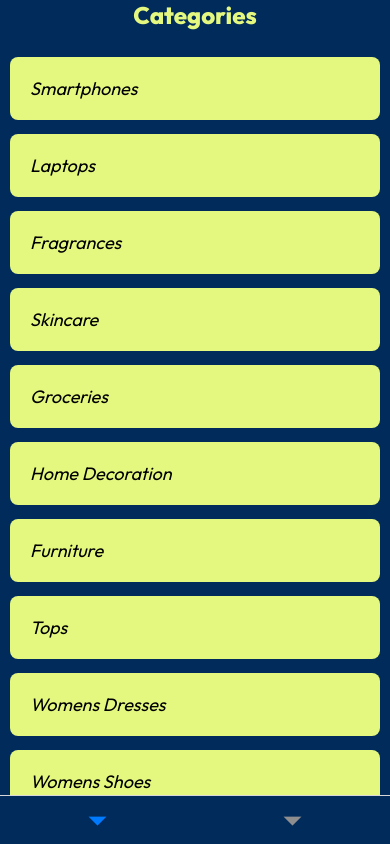
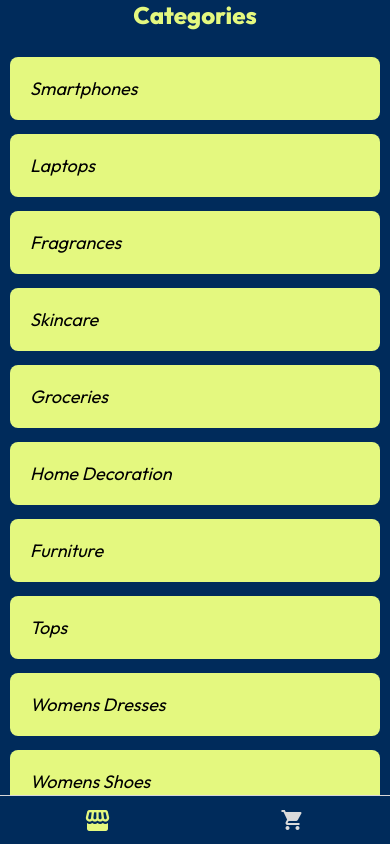
Before and after one commit to eshark9312/Ecommerce-ReactNative, a React Native app: screen /ShopStack in a window 390 px wide. Built offline with nearby package versions, Linux system fonts and the light colour scheme.

Commit message:
Updated TabNavigator Styles

```diff
--- a/src/navigation/TabNavigator.jsx
+++ b/src/navigation/TabNavigator.jsx
@@ -1,3 +1,4 @@
+import { MaterialCommunityIcons } from '@expo/vector-icons';
 import { NavigationContainer } from "@react-navigation/native";
 import { createBottomTabNavigator } from "@react-navigation/bottom-tabs";
 import { StyleSheet } from "react-native";
@@ -19,8 +20,17 @@ const TabNavigator = () => {
           tabBarStyle: styles.tabBar,
         }}
       >
-        <Tab.Screen name="ShopStack" component={ShopNavigator} />
-        <Tab.Screen name="CartStack" component={CartNavigator} />
+        <Tab.Screen name="ShopStack" component={ShopNavigator} options={{
+          tabBarIcon: ({ focused }) => (
+            <MaterialCommunityIcons name="storefront" style={focused ? styles.selected : styles.deselected} />
+          ),
+
+        }} />
+        <Tab.Screen name="CartStack" component={CartNavigator} options={{
+          tabBarIcon: ({ focused }) => (
+            <MaterialCommunityIcons name="cart" style={focused ? styles.selected : styles.deselected} />
+          ),
+        }} />
       </Tab.Navigator>
     </NavigationContainer >
   )
@@ -30,5 +40,14 @@ export default TabNavigator;
 const styles = StyleSheet.create({
   tabBar: {
     backgroundColor: colors.darkBlue,
+  },
+  selected: {
+    fontSize: 28,
+    color: colors.paleGoldenRod,
+  },
+  deselected: {
+    fontSize: 24,
+    color: colors.greyLabel,
+
   }
 })
```
